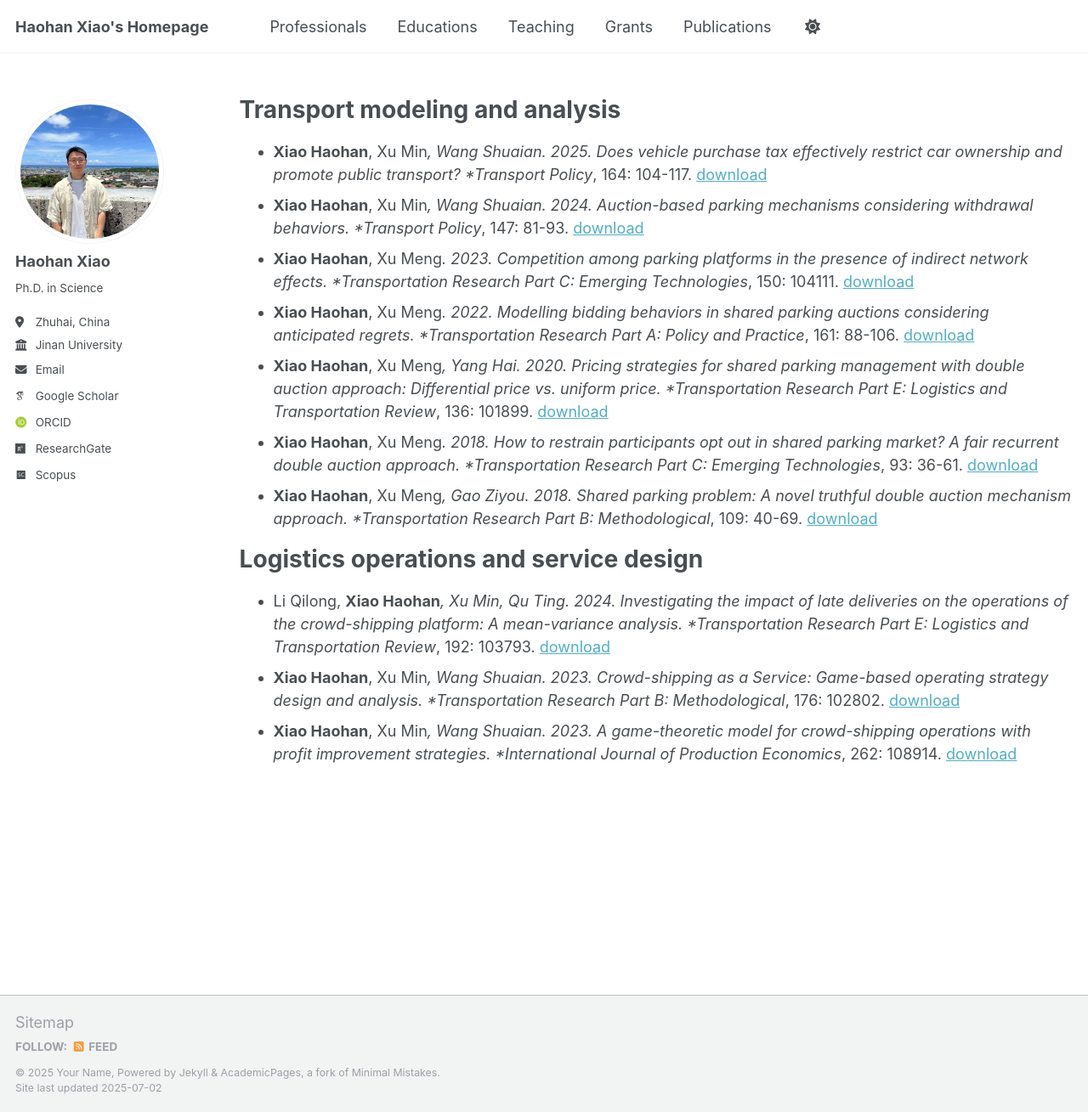
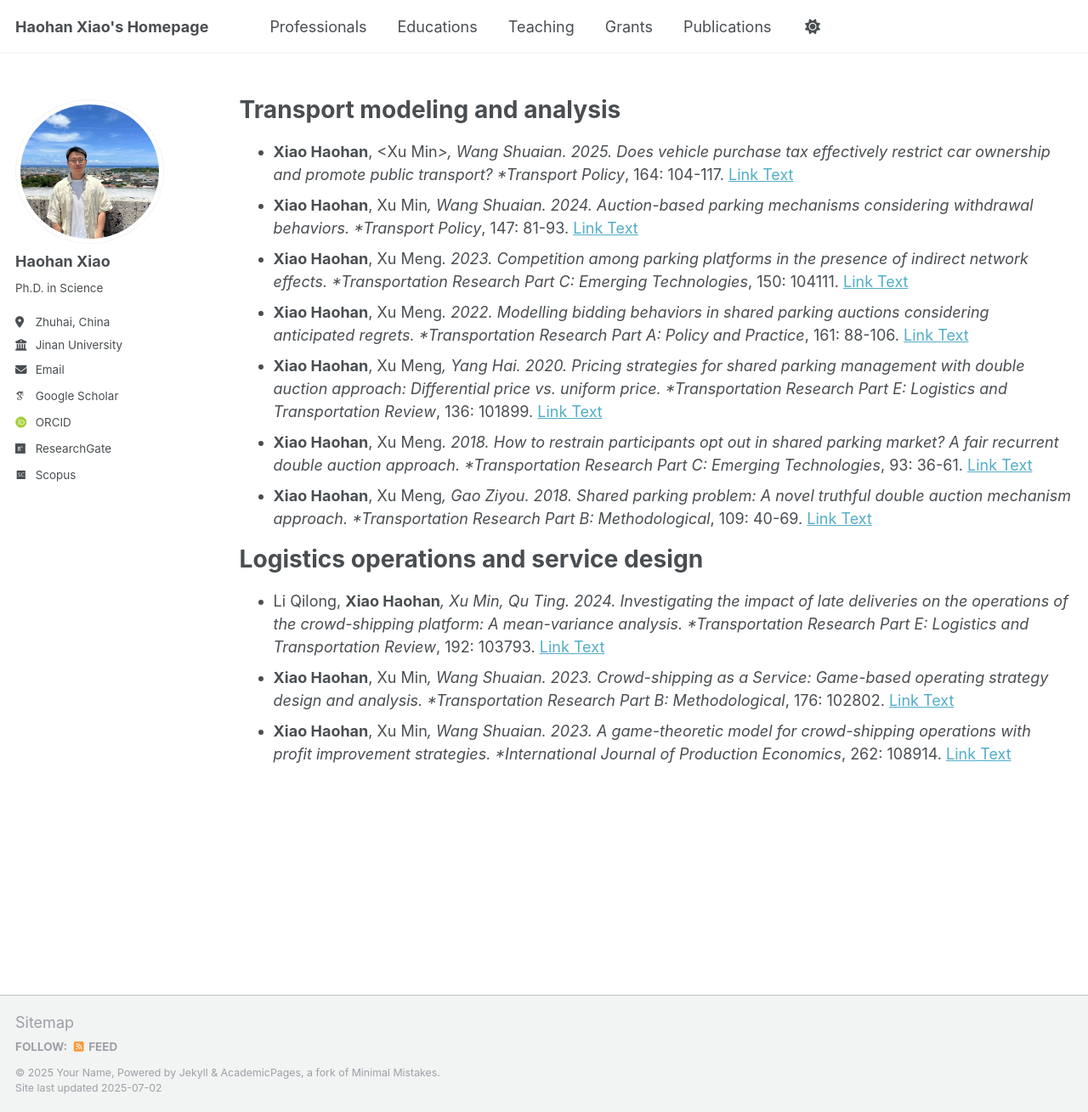
Before and after one commit to haohanxiao1/haohanxiao1.github.io, a Jekyll site: the page built from _pages/publications.md, in a window 1280 px wide and 1309 px high. Shown: the whole window at 85% size. Built offline with Jekyll 4.4.1, drawn with Linux system fonts in a browser that asks for light colours; some web fonts are replaced; a script that is not in the unit is left out.

Commit message:
Update publications.md

```diff
--- a/_pages/publications.md
+++ b/_pages/publications.md
@@ -8,16 +8,16 @@ author_profile: true
 
 Transport modeling and analysis
 ======
-*  **Xiao Haohan**, Xu Min*, Wang Shuaian. 2025. Does vehicle purchase tax effectively restrict car ownership and promote public transport? *Transport Policy*, 164: 104-117. [download](https://doi.org/10.1016/j.tranpol.2025.01.038)
-*  **Xiao Haohan**, Xu Min*, Wang Shuaian. 2024. Auction-based parking mechanisms considering withdrawal behaviors. *Transport Policy*, 147: 81-93. [download](https://doi.org/10.1016/j.tranpol.2023.12.010)
-*  **Xiao Haohan**, Xu Meng*. 2023. Competition among parking platforms in the presence of indirect network effects. *Transportation Research Part C: Emerging Technologies*, 150: 104111. [download](https://doi.org/10.1016/j.trc.2023.104111)
-*  **Xiao Haohan**, Xu Meng*. 2022. Modelling bidding behaviors in shared parking auctions considering anticipated regrets. *Transportation Research Part A: Policy and Practice*, 161: 88-106. [download](https://doi.org/10.1016/j.tra.2022.05.001)
-*  **Xiao Haohan**, Xu Meng*, Yang Hai. 2020. Pricing strategies for shared parking management with double auction approach: Differential price vs. uniform price. *Transportation Research Part E: Logistics and Transportation Review*, 136: 101899. [download](https://doi.org/10.1016/j.tre.2020.101899)
-*  **Xiao Haohan**, Xu Meng*. 2018. How to restrain participants opt out in shared parking market? A fair recurrent double auction approach. *Transportation Research Part C: Emerging Technologies*, 93: 36-61. [download](https://doi.org/10.1016/j.trc.2018.05.023)
-*  **Xiao Haohan**, Xu Meng*, Gao Ziyou. 2018. Shared parking problem: A novel truthful double auction mechanism approach. *Transportation Research Part B: Methodological*, 109: 40-69. [download](https://doi.org/10.1016/j.trb.2018.01.008)
+*  **Xiao Haohan**, <Xu Min*>, Wang Shuaian. 2025. Does vehicle purchase tax effectively restrict car ownership and promote public transport? *Transport Policy*, 164: 104-117. [Link Text](https://doi.org/10.1016/j.tranpol.2025.01.038)
+*  **Xiao Haohan**, Xu Min*, Wang Shuaian. 2024. Auction-based parking mechanisms considering withdrawal behaviors. *Transport Policy*, 147: 81-93. [Link Text](https://doi.org/10.1016/j.tranpol.2023.12.010)
+*  **Xiao Haohan**, Xu Meng*. 2023. Competition among parking platforms in the presence of indirect network effects. *Transportation Research Part C: Emerging Technologies*, 150: 104111. [Link Text](https://doi.org/10.1016/j.trc.2023.104111)
+*  **Xiao Haohan**, Xu Meng*. 2022. Modelling bidding behaviors in shared parking auctions considering anticipated regrets. *Transportation Research Part A: Policy and Practice*, 161: 88-106. [Link Text](https://doi.org/10.1016/j.tra.2022.05.001)
+*  **Xiao Haohan**, Xu Meng*, Yang Hai. 2020. Pricing strategies for shared parking management with double auction approach: Differential price vs. uniform price. *Transportation Research Part E: Logistics and Transportation Review*, 136: 101899. [Link Text](https://doi.org/10.1016/j.tre.2020.101899)
+*  **Xiao Haohan**, Xu Meng*. 2018. How to restrain participants opt out in shared parking market? A fair recurrent double auction approach. *Transportation Research Part C: Emerging Technologies*, 93: 36-61. [Link Text](https://doi.org/10.1016/j.trc.2018.05.023)
+*  **Xiao Haohan**, Xu Meng*, Gao Ziyou. 2018. Shared parking problem: A novel truthful double auction mechanism approach. *Transportation Research Part B: Methodological*, 109: 40-69. [Link Text](https://doi.org/10.1016/j.trb.2018.01.008)
 
 Logistics operations and service design
 ======
-*  Li Qilong, **Xiao Haohan***, Xu Min, Qu Ting. 2024. Investigating the impact of late deliveries on the operations of the crowd-shipping platform: A mean-variance analysis. *Transportation Research Part E: Logistics and Transportation Review*, 192: 103793. [download](https://doi.org/10.1016/j.tre.2024.103793)
-*  **Xiao Haohan**, Xu Min*, Wang Shuaian. 2023. Crowd-shipping as a Service: Game-based operating strategy design and analysis. *Transportation Research Part B: Methodological*, 176: 102802. [download](https://doi.org/10.1016/j.trb.2023.102802)
-*  **Xiao Haohan**, Xu Min*, Wang Shuaian. 2023. A game-theoretic model for crowd-shipping operations with profit improvement strategies. *International Journal of Production Economics*, 262: 108914. [download](https://doi.org/10.1016/j.ijpe.2023.108914)
+*  Li Qilong, **Xiao Haohan***, Xu Min, Qu Ting. 2024. Investigating the impact of late deliveries on the operations of the crowd-shipping platform: A mean-variance analysis. *Transportation Research Part E: Logistics and Transportation Review*, 192: 103793. [Link Text](https://doi.org/10.1016/j.tre.2024.103793)
+*  **Xiao Haohan**, Xu Min*, Wang Shuaian. 2023. Crowd-shipping as a Service: Game-based operating strategy design and analysis. *Transportation Research Part B: Methodological*, 176: 102802. [Link Text](https://doi.org/10.1016/j.trb.2023.102802)
+*  **Xiao Haohan**, Xu Min*, Wang Shuaian. 2023. A game-theoretic model for crowd-shipping operations with profit improvement strategies. *International Journal of Production Economics*, 262: 108914. [Link Text](https://doi.org/10.1016/j.ijpe.2023.108914)
```
